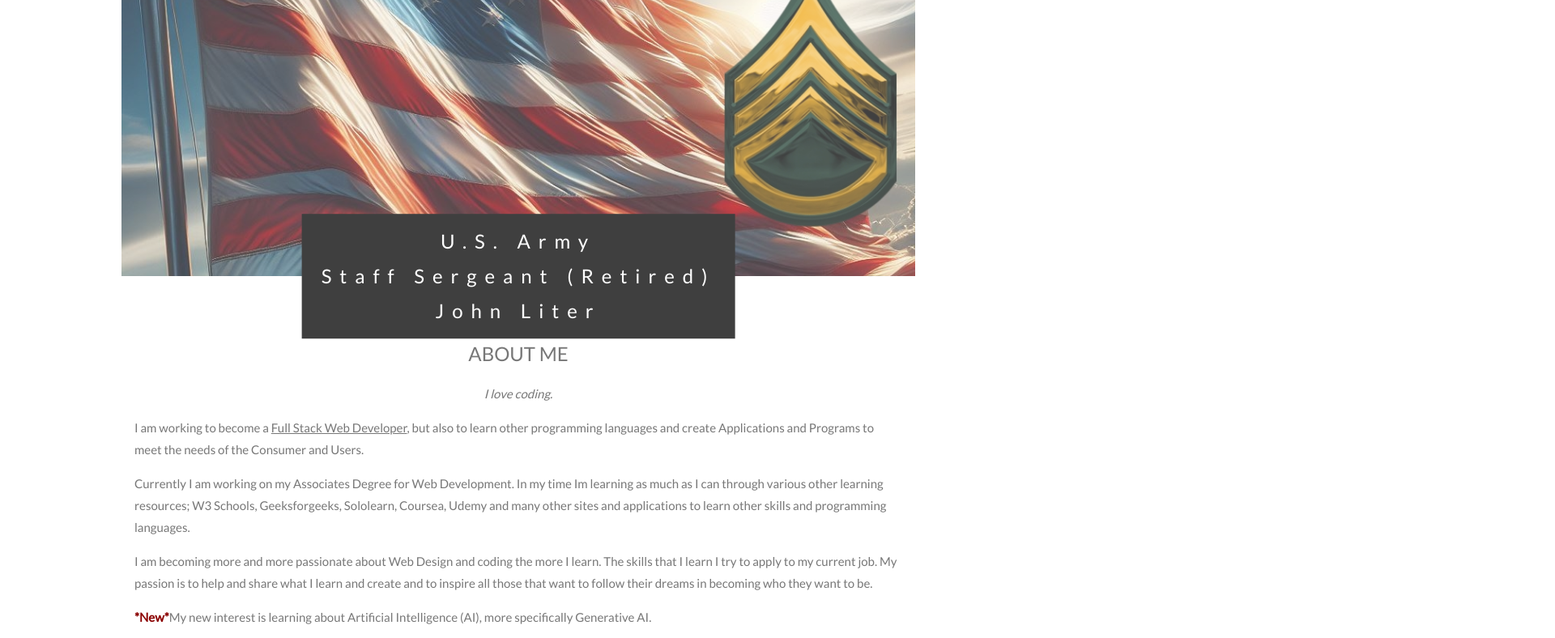
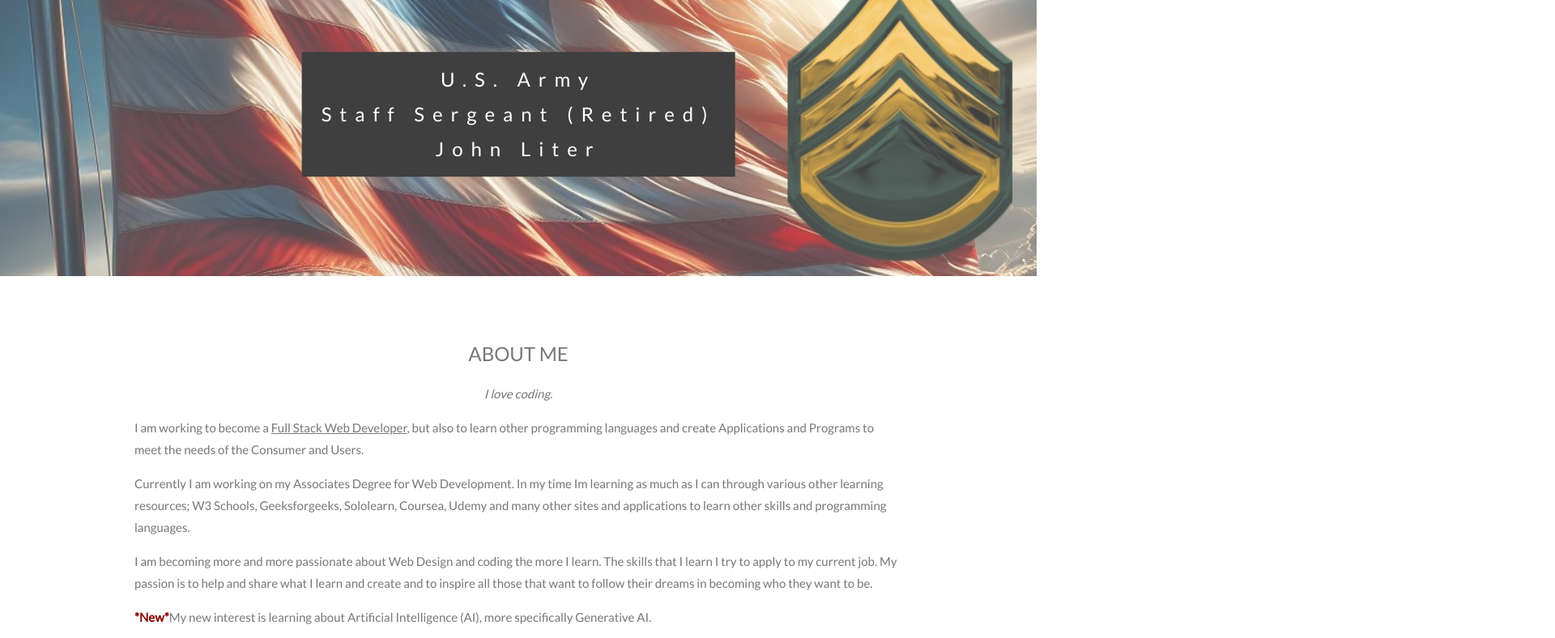
Before and after one commit to civic-coder-guy/Site_build_2, a plain HTML site: page index.html in a window 1280 px wide. Shown: the part 59-847 px from the top of the page at 81% size, 1920 px wide, since content can reach past the window. Drawn offline with nearby package versions, Linux system fonts and the light colour scheme; files whose address does not match are found by name.

Commit message:
changed CSS

```diff
--- a/index.html
+++ b/index.html
@@ -36,9 +36,9 @@
 </div>
 
     <!-- First Parallax Image with Logo Text -->
-    <div class="bgimg-1 w3-content w3-container w3-opacity-min" id="home">
+    <div class="bgimg-1 w3-display-container w3-opacity-min" id="home">
         <div class="w3-display-middle">
-            <p class="w3-padding-large w3-cell w3-black w3-xlarge w3-wide w3-animate-opacity">U.S. Army<br>Staff Sergeant (Retired)<br>John Liter</p>
+            <p class="w3-center w3-padding-large w3-black w3-xlarge w3-wide w3-animate-opacity">U.S. Army<br>Staff Sergeant (Retired)<br>John Liter</p>
         </div>
     </div>
 
```
